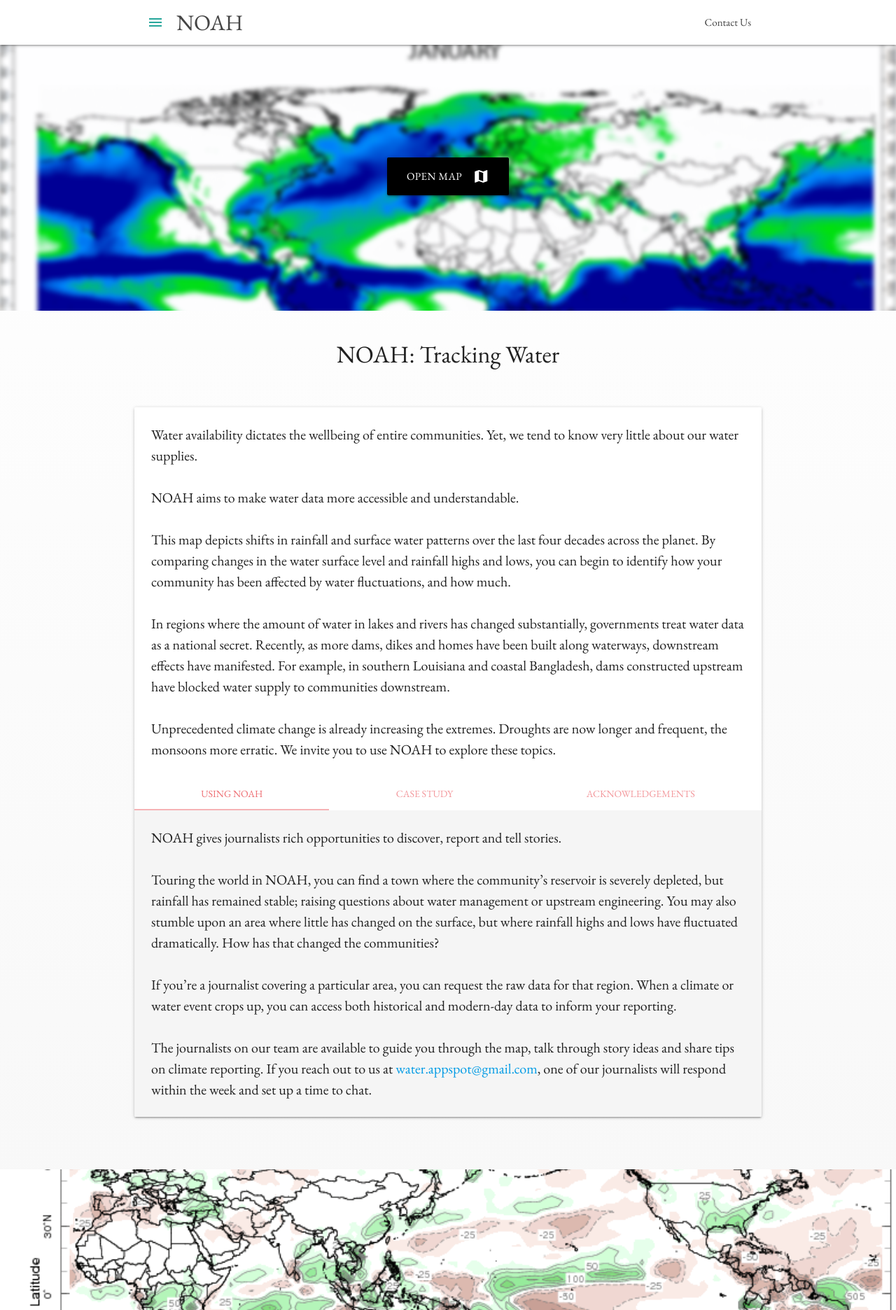
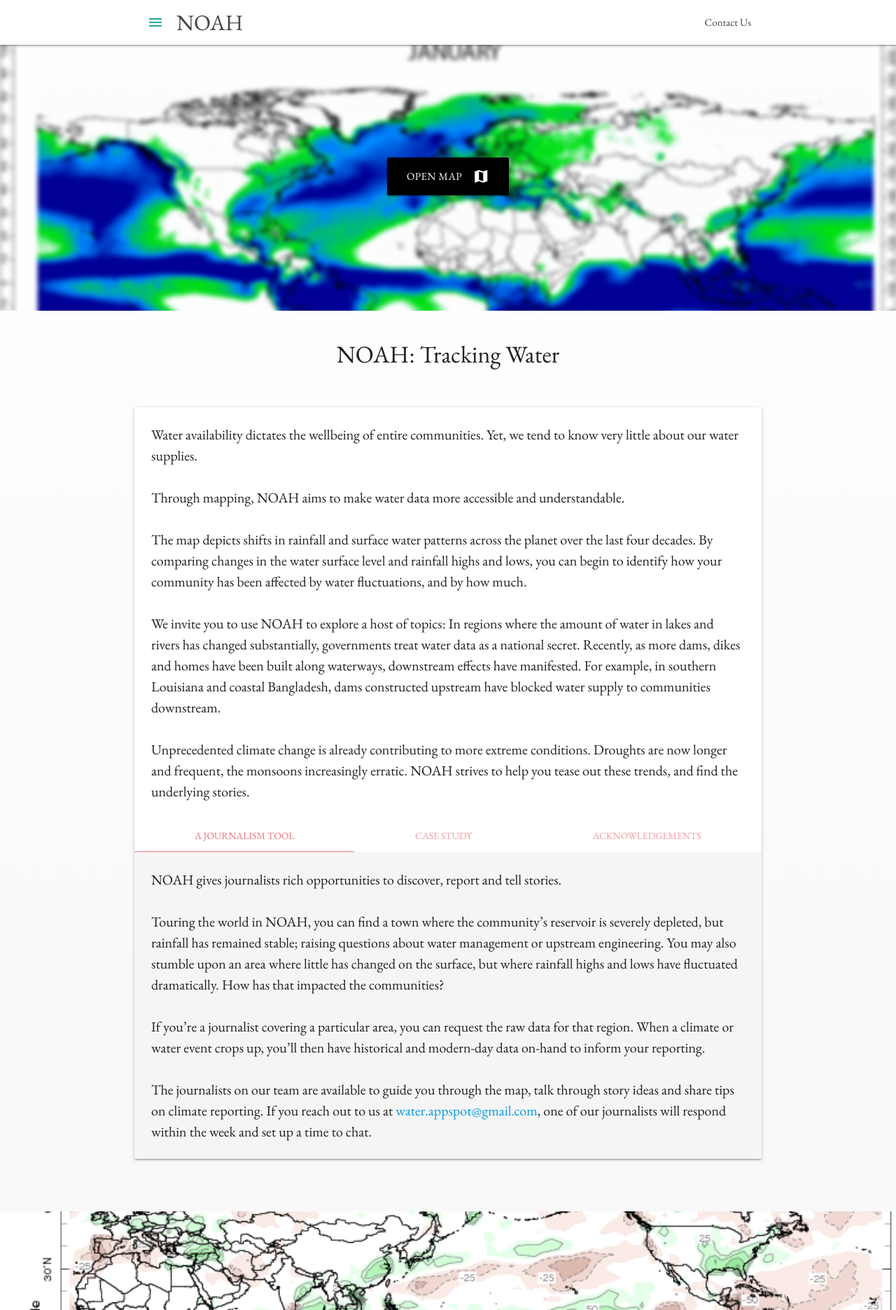
Before and after one commit to ravielakshmanan/arcgis, a Flask app: page / in a window 1280 px wide. Shown: the top 1872 px of the page at 70% size. Run offline with Flask 2, Linux system fonts and the light colour scheme; some libraries are stand-ins or nearby versions.

Commit message:
updated copy

```diff
--- a/templates/index.html
+++ b/templates/index.html
@@ -91,22 +91,22 @@
           	Water availability dictates the wellbeing of entire communities. Yet, we tend to know very little about our water supplies.
           	<br>
           	<br>
-          NOAH aims to make water data more accessible and understandable.
-          <br/>
-          <br/>
-          This map depicts shifts in rainfall and surface water patterns over the last four decades across the planet. By comparing changes in the water surface level and rainfall highs and lows, you can begin to identify how your community has been affected by water fluctuations, and how much.
+			Through mapping, NOAH aims to make water data more accessible and understandable.
 			<br>
 			<br>
-          In regions where the amount of water in lakes and rivers has changed substantially, governments treat water data as a national secret. Recently, as more dams, dikes and homes have been built along waterways, downstream effects have manifested. For example, in southern Louisiana and coastal Bangladesh, dams constructed upstream have blocked water supply to communities downstream.
+			The map depicts shifts in rainfall and surface water patterns across the planet over the last four decades. By comparing changes in the water surface level and rainfall highs and lows, you can begin to identify how your community has been affected by water fluctuations, and by how much.
 			<br>
 			<br>
-          Unprecedented climate change is already increasing the extremes. Droughts are now longer and frequent, the monsoons more erratic. We invite you to use NOAH to explore these topics.
+			We invite you to use NOAH to explore a host of topics: In regions where the amount of water in lakes and rivers has changed substantially, governments treat water data as a national secret. Recently, as more dams, dikes and homes have been built along waterways, downstream effects have manifested. For example, in southern Louisiana and coastal Bangladesh, dams constructed upstream have blocked water supply to communities downstream.
+			<br>
+			<br>
+			Unprecedented climate change is already contributing to more extreme conditions. Droughts are now longer and frequent, the monsoons increasingly erratic. NOAH strives to help you tease out these trends, and find the underlying stories.
         </p>
       </div>
 
       <div class="card-tabs">
         <ul class="tabs tabs-fixed-width">
-          <li class="tab"><a class="active" href="#why">Using NOAH</a></li>
+          <li class="tab"><a class="active" href="#why">A Journalism Tool</a></li>
           <li class="tab"><a href="#call">Case Study</a></li>
           <li class="tab"><a href="#thank">Acknowledgements</a></li>
         </ul>
@@ -114,32 +114,35 @@
       <div class="card-content grey white lighten-4">
         <div id="why">
           <p class="left-align light">
-            NOAH gives journalists  rich opportunities to discover, report and tell stories.
+            NOAH gives journalists rich opportunities to discover, report and tell stories.
             <br>
             <br>
-            Touring the world in NOAH, you can find a town where the community’s reservoir is severely depleted, but rainfall has remained stable; raising questions about water management or upstream engineering. You may also stumble upon an area where little has changed on the surface, but where rainfall highs and lows have fluctuated dramatically. How has that changed the communities?
-            <br/>
-            <br/>
-            If you’re a journalist covering a particular area, you can request the raw data for that region. When a climate or water event crops up, you can access both historical and modern-day data to inform your reporting.
-            <br/>
-            <br/>
+			Touring the world in NOAH, you can find a town where the community’s reservoir is severely depleted, but rainfall has remained stable; raising questions about water management or upstream engineering. You may also stumble upon an area where little has changed on the surface, but where rainfall highs and lows have fluctuated dramatically. How has that impacted the communities?
+			<br>
+			<br>
+			If you’re a journalist covering a particular area, you can request the raw data for that region. When a climate or water event crops up, you’ll then have historical and modern-day data on-hand to inform your reporting.
+			<br>
+			<br>
 			The journalists on our team are available to guide you through the map, talk through story ideas and share tips on climate reporting. If you reach out to us at <a href="mailto:water.appspot@gmail.com">water.appspot@gmail.com</a>, one of our journalists will respond within the week and set up a time to chat.
           </p>
         </div>
         <div id="call">
           <p class="left-align light">
             In Kaliapat, a coastal village in India, Kuntala Rout spends as many as four hours a day filling up vessels with water so her family has enough to drink. Rout says she tries to drink as little water as she can to avoid extra trips to the hand pump.
-            <br/>
-            <br/>
+            <br>
+            <br>
 			Rout is not alone. From Kaliapat, to communities along Utah’s northern border in the U.S., to cities in central Argentina, water availability is a pressing issue that transcends borders.
-            <br/>
-            <br/>
-            By using this map, Disha Shetty, a co-starter of NOAH, found that Kaliapat and its surrounding areas had seen a severe decrease in surface water in the past three decades. Read the story <a href="https://www.indiaspend.com/as-climate-change-grows-more-intense-women-in-battered-coastal-odisha-step-up/">here</a>. It’s an example of how the map and long-term climate data can be used to both locate areas facing distress and enhance storytelling.
+			<br>
+			<br>
+			By using this map, Disha Shetty, a co-founder of NOAH, realized that Kaliapat and its surrounding areas had seen a severe decrease in surface water in the past three decades. Read the story <a href="https://www.indiaspend.com/as-climate-change-grows-more-intense-women-in-battered-coastal-odisha-step-up/">here</a>. It’s an example of how the map and long-term climate data can be used to both locate areas facing distress and enhance storytelling.
           </p>
         </div>
         <div id="thank">
           <p class="left-align light">
-            We would also like to take this opportunity to express our gratitude to <a href="https://brown.columbia.edu/">The Brown Institute for Media Innovation</a>, without whose support this project would not have been possible.
+            The <a href="https://brown.columbia.edu/">Brown Institute for Media Innovation</a> provided a grant to make this application possible.
+            <br>
+            <br>
+			The <a href="https://iri.columbia.edu/">International Research Institute for Climate and Society</a> provided integral data support during the construction of the application.
           </p>
         </div>
       </div>
@@ -167,7 +170,10 @@
     <div class="card darken-1">
         <div class="card-content grey white lighten-4">
           <p class="left-align light">
-            We used open-source data to build this platform, and we’re eager to share what we’ve collected. If you’re interested in interacting with and interrogating the raw data, don’t hesitate to reach out. Our team can provide you with data that matches your region and time-period of interest and talk about any questions you may have.
+            We used open-source data to build this platform, and we’re eager to share what we’ve collected. If you’re interested in interacting with and interrogating the raw data, don’t hesitate to reach out. Our team can provide you with data that matches your region and time-period of interest, and talk through any questions you may have.
+            <br>
+            <br>
+            You can reach us at <a href="water.appspot@gmail.com">water.appspot@gmail.com.</a>
             <br>
             <br>
             Sources: The National Oceanic and Atmospheric Administration (NOAA) Climate Prediction Center’s Climate Anomaly Monitoring System_OPI provided monthly rainfall data going back to 1978. Columbia University’s International Research Institute for Climate and Society houses this information and presents it in <a href="http://iridl.ldeo.columbia.edu/maproom/Global/Precipitation/Anomaly.html#tabs-1">its own online map</a>.
@@ -194,10 +200,13 @@
     <div class="card darken-1">
         <div class="card-content grey white lighten-4">
           <p class="left-align light">
-            Origin story: The idea for NOAH came in early 2018. Pietro Ceccato, a climate scientist, was teaching a course at Columbia University’s medical school on how to infuse climate data into public health work. Disha Shetty, a health journalist from India who was working toward her master’s in journalism, walked into the classroom to learn how to better use data in reporting on unprecedented climate changes. After a few courses, the two began chatting about a project that would combine journalism and climate data.
+            The idea for NOAH came in early 2018. Pietro Ceccato, a climate scientist, was teaching a course at Columbia University’s medical school on how to infuse climate data into public health work. Disha Shetty, a health journalist from India who was working toward her master’s in journalism, walked into the classroom to learn how to better use data in reporting on unprecedented climate changes. After a few courses, the two began chatting about a project that would combine journalism and climate data.
             <br>
             <br>
 			While data on changes in surface water was available through the European Commission’s Joint Research Centre, it wasn’t combined with rainfall trends in a single map. Combining the two in NOAH paints a more complete picture of changes in the water cycle and highlights the impacts of human interventions.
+			<br>
+			<br>
+			That’s when Disha brought in a few more of her then-classmates, and the team got to work.
           </p>
         </div>
     </div>
@@ -247,7 +256,7 @@
         <div class="card grey darken-1 cc">
           <div class="card-content white-text">
             <span class="card-title"><u>Pankhuri Kumar</u></span>
-            <p><a target="_blank" href="https://pankhurikumar23.github.io/"><strong>Pankhuri Kumar</strong></a> is pursuing a dual master’s degree in computer science and journalism from Columbia University. She reports on bias in algorithms.</p>
+            <p><a target="_blank" href="https://pankhurikumar23.github.io/"><strong>Pankhuri Kumar</strong></a> is pursuing a dual master’s degree in computer science and journalism from Columbia University. She is currently working on a project on Indian media bias during elections</p>
           </div>
         </div>
       </div>
```
Also changed, not shown: templates/render_map.html (+18 -9 lines). Lines whose indentation alone changed are shown as unchanged.
